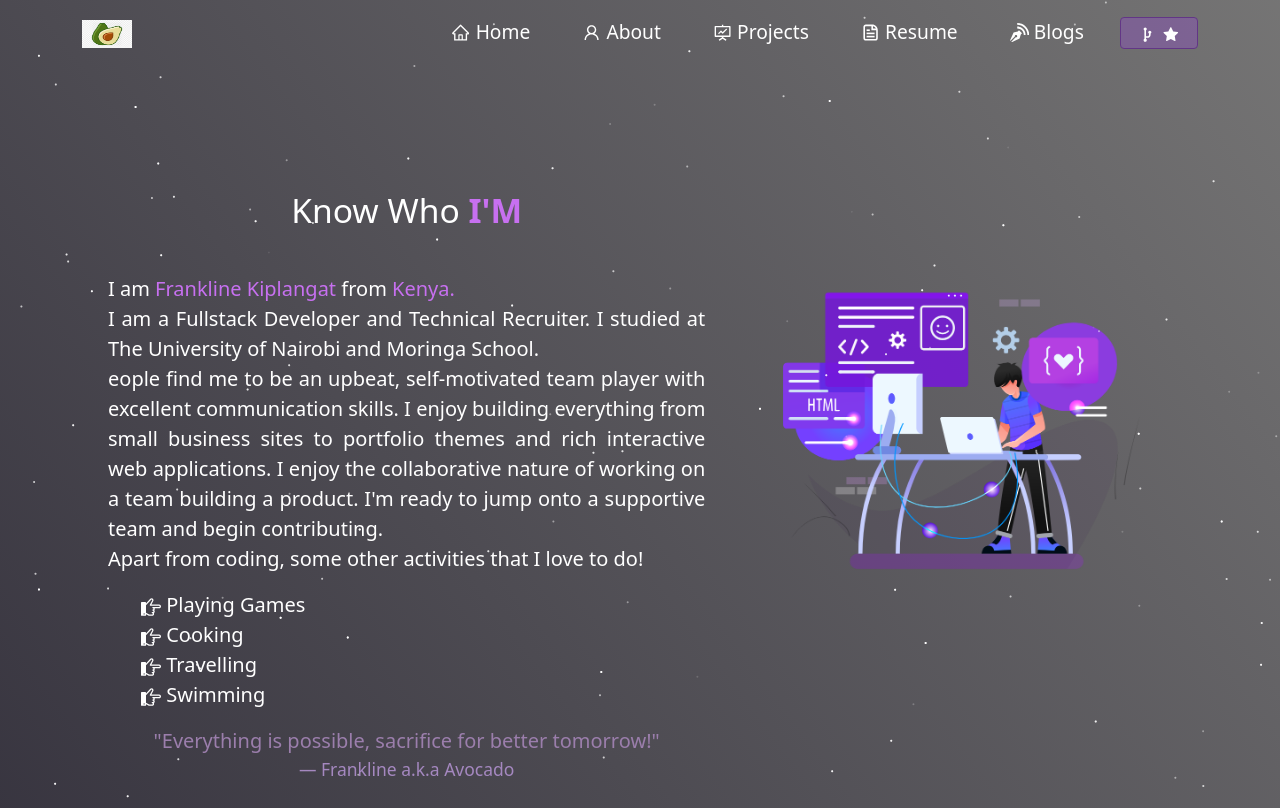
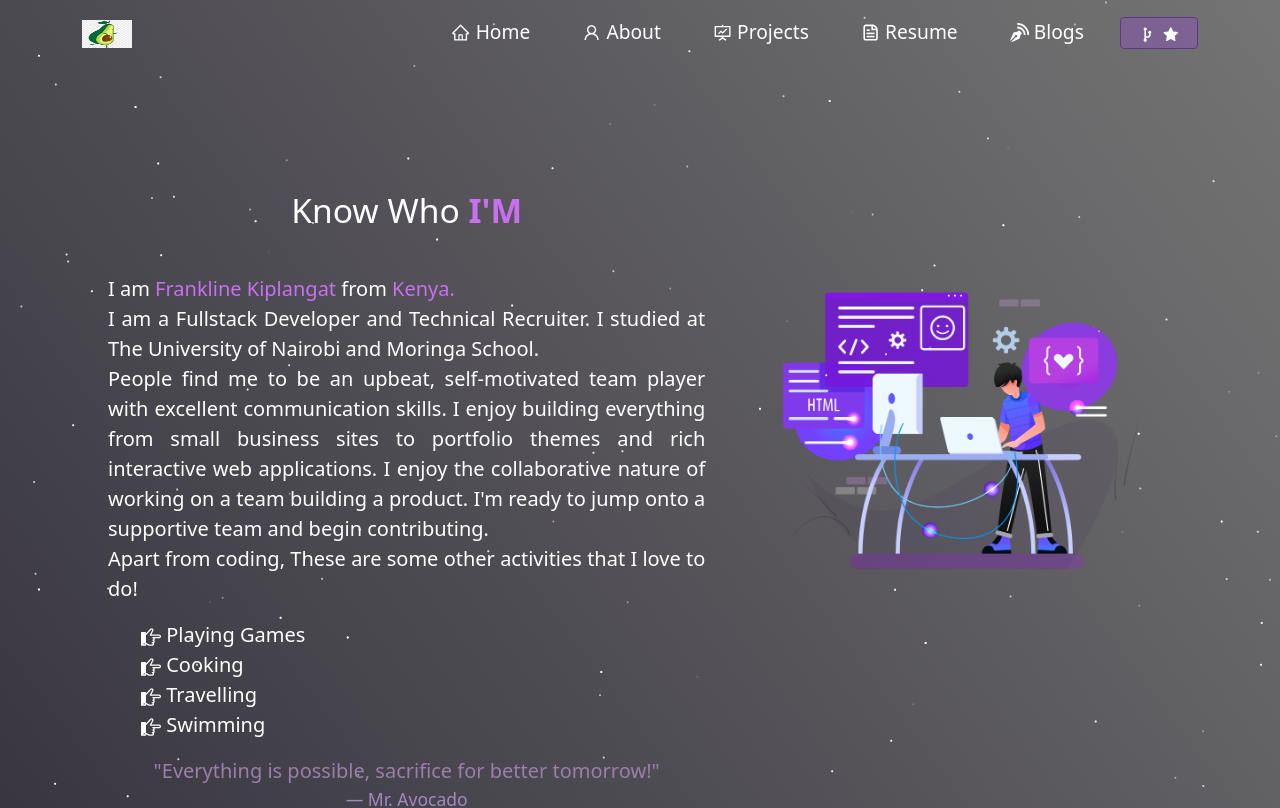
Before and after one commit to Frankline-Kiplangat/react-folio, a React (Create React App) app: page /about in a window 1280 px wide. Shown: the top 808 px of the page. Built offline with nearby package versions, Linux system fonts and the light colour scheme.

Commit message:
make updates

```diff
--- a/src/components/About/AboutCard.js
+++ b/src/components/About/AboutCard.js
@@ -14,12 +14,12 @@ function AboutCard() {
             <br />I am a Fullstack Developer  and Technical Recruiter. I studied at The University of Nairobi and Moringa School.
 
             <br />
-            eople find me to be an upbeat, self-motivated team player with excellent communication skills.
+            People find me to be an upbeat, self-motivated team player with excellent communication skills.
             I enjoy building everything from small business sites to portfolio themes and rich interactive web applications.
             I enjoy the collaborative nature of working on a team building a product.
             I'm ready to jump onto a supportive team and begin contributing.
             <br />
-            Apart from coding, some other activities that I love to do!
+            Apart from coding, These are some other activities that I love to do!
           </p>
           <ul>
             <li className="about-activity">
@@ -39,7 +39,7 @@ function AboutCard() {
           <p style={{ color: "rgb(155 126 172)" }}>
             "Everything is possible, sacrifice for better tomorrow!"{" "}
           </p>
-          <footer className="blockquote-footer">Frankline a.k.a Avocado</footer>
+          <footer className="blockquote-footer">Mr. Avocado</footer>
         </blockquote>
       </Card.Body>
     </Card>
--- a/src/components/Home/Home.js
+++ b/src/components/Home/Home.js
@@ -1,6 +1,6 @@
 import React from "react";
 import { Container, Row, Col } from "react-bootstrap";
-import homeLogo from "../../Assets/home-main.svg";
+import homeLogo from "../../Assets/bg1.png";
 import Particle from "../Particle";
 import Home2 from "./Home2";
 import Type from "./Type";
--- a/src/components/Navbar.js
+++ b/src/components/Navbar.js
@@ -2,7 +2,7 @@ import React, { useState } from "react";
 import Navbar from "react-bootstrap/Navbar";
 import Nav from "react-bootstrap/Nav";
 import Container from "react-bootstrap/Container";
-import logo from "../Assets/logo.png";
+import logo from "../Assets/Projects/logo.jpg";
 import Button from "react-bootstrap/Button";
 import { Link } from "react-router-dom";
 import { CgGitFork } from "react-icons/cg";
--- a/src/components/Projects/Projects.js
+++ b/src/components/Projects/Projects.js
@@ -2,7 +2,6 @@ import React from "react";
 import { Container, Row, Col } from "react-bootstrap";
 import ProjectCard from "./ProjectCards";
 import Particle from "../Particle";
-import editor from "../../Assets/Projects/codeEditor.png";
 import akan from "../../Assets/Projects/project3.png";
 import quotes from "../../Assets/Projects/project6.png";
 import clone from "../../Assets/Projects/project1.png";
```
Also changed, not shown: src/Assets/Projects/logo.jpg (added), 1 other file (tests, documents, lock files or other folders).
